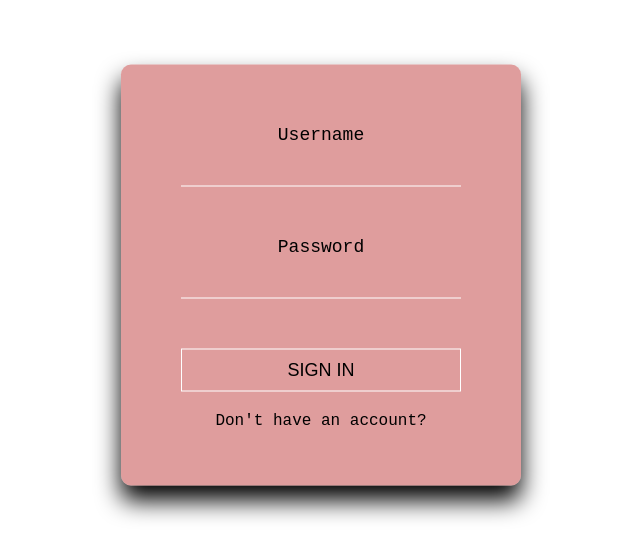
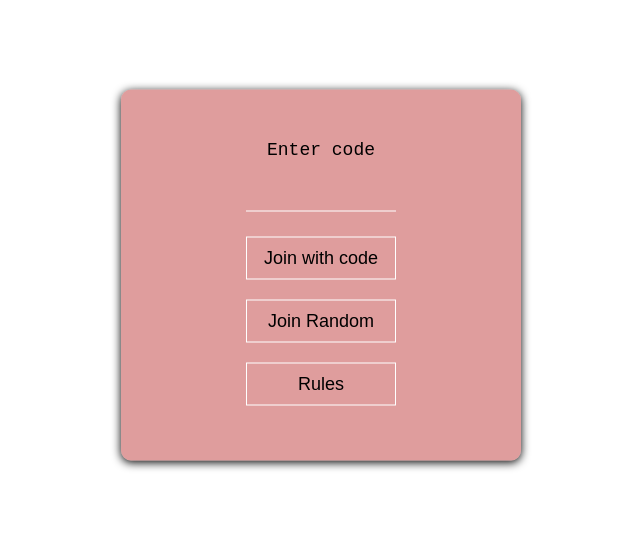
Before and after one commit to bobymoby/fmicodes2k23-mono, a React (Create React App) app in the folder frontend/: page / in a window 1280 px wide. Shown: the part 125-684 px from the top of the page, without its empty margins (319-959 px from the left). Built offline with nearby package versions, Linux system fonts and the light colour scheme.

Commit message:
Added join
Join functions

```diff
--- a/frontend/src/App.tsx
+++ b/frontend/src/App.tsx
@@ -3,11 +3,12 @@ import logo from './logo.svg'
 import './App.scss'
 import Login from './components/Login'
 import Register from './components/Register'
+import Join from './components/Join'
 
 function App() {
     return (
         <div className="App">
-            <Login/>
+            <Join/>
         </div>
     )
 }
--- /dev/null
+++ b/frontend/src/components/Join.tsx
@@ -0,0 +1,29 @@
+import React from "react"
+import styles from "./join.module.scss"
+
+
+
+export default function Join(){
+    return (
+        <div className={styles.container}>
+                <div className={styles.card}>
+                    <label>Enter code</label>
+                </div>
+                <div className={styles.card}>
+                    <input type="text" name="joinCode"/>
+                </div>
+
+                <div className={styles.card}>
+                    <button>Join with code</button>
+                </div>
+
+                <div className={styles.card}>
+                    <label htmlFor="joinRandom"></label>
+                    <button>Join Random</button>
+                </div>
+                <div className={styles.rules}>
+                    <button>Rules</button>
+                </div>
+        </div>
+    )
+}
--- /dev/null
+++ b/frontend/src/components/join.module.scss
@@ -0,0 +1,60 @@
+.container{
+    position: absolute;
+    top: 50%;
+    left: 50%;
+    width: 400px;
+    padding: 40px;
+    transform: translate(-50%, -50%);
+    background: rgba(191, 60, 60, 0.5);
+    box-sizing: border-box;
+    box-shadow: 0 2px 10px;
+    border-radius: 10px;
+    font-family: 'Courier New', Courier, monospace;
+}
+
+.card{
+    position: relative;
+    margin: 10px;
+    label{
+        font-size: 18px;
+        margin-bottom: 0px;
+    }
+    input{
+        width: 50%;
+        padding: 10px 0;
+        font-size: 18px;
+        color: #171414;
+        margin-bottom: 10px;
+        border: none;
+        border-bottom: 1px solid #fff;
+        background-color: transparent;
+    }
+    button{
+        width: 50%;
+        cursor: pointer;
+        margin: 5px;
+        padding: 10px;
+        font-size: 18px;
+        background-color: transparent;
+        border: none;
+        border: 1px solid #fff;
+
+    }
+}
+
+.rules{
+    position: flex;
+    margin: 10px;
+    button{
+        align-self: flex-start;
+        width: 50%;
+        cursor: pointer;
+        margin: 5px;
+        padding: 10px;
+        font-size: 18px;
+        background-color: transparent;
+        border: none;
+        border: 1px solid #fff;
+
+    }
+}
```
